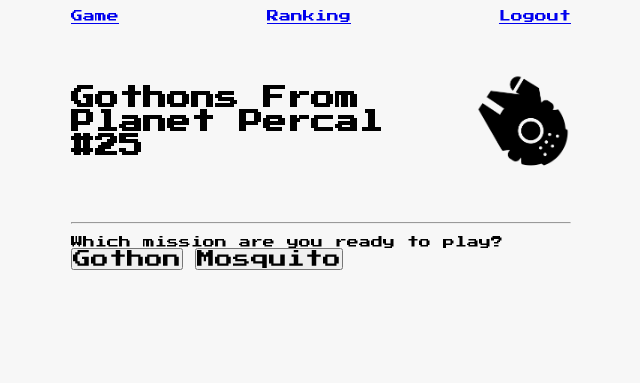
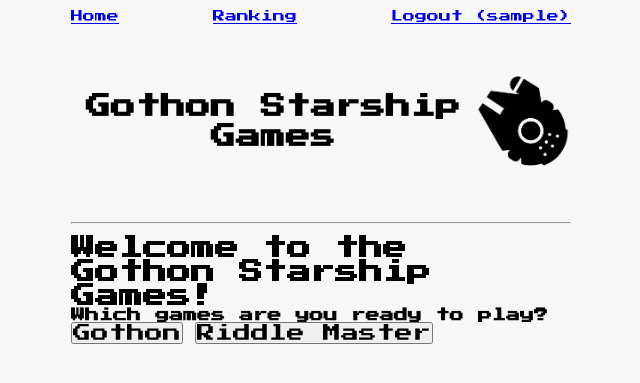
Before and after one commit to wmeira/gothongames, a Flask app: page / in a window 1280 px wide. Shown: the top 383 px of the page, without its empty margins (319-959 px from the left). Run offline with Flask 2, Linux system fonts and the light colour scheme; the first user in the database is signed in; some libraries are stand-ins or nearby versions.

Commit message:
CSS changes and RiddleMaster ideas

```diff
--- a/app/games.py
+++ b/app/games.py
@@ -37,12 +37,11 @@ class Room(object):
         self.paths.update(paths)
 
 
-""" Gothon Game """
-
 class Gothon(Game):
+    """ Gothon Game """
 
     central_corridor = Room("Central Corridor",
-    """
+                            """
     The Gothons of Planet Percal #25 have invaded your ship and destroyed
     your entire crew. You are the last surviving member and your last
     mission is to get the neutron destruct bomb from the Weapons Armory, put
@@ -55,7 +54,7 @@ class Gothon(Game):
     """)
 
     laser_weapon_armory = Room("Laser Weapon Armory",
-    """
+                               """
     Lucky for you they made you learn Gothon insults in the academy. You
     tell the one Gothon joke you know: Lbhe zbgure vf fb sng, jura fur fvgf
     nebhaq gur ubhfr, fur fvgf nebhaq gur ubhfr. The Gothon stops, tries
@@ -70,10 +69,10 @@ class Gothon(Game):
     code to get the bomb out. If you get the code wrong 10 times then the
     lock closes forever and you can't get the bomb. The code is 3 digits.
     """
-    )
+                               )
 
     the_bridge = Room("The Bridge",
-    """
+                      """
     The container clicks open and the seal breaks, letting gas out. You
     grab the neutron bomb and run as fast as you can to the bridge where
     you must place it in the right spot.
@@ -86,7 +85,7 @@ class Gothon(Game):
     """)
 
     escape_pod = Room("Escape Pod",
-    """
+                      """
     You point your blaster at the bomb under your arm and the Gothons put
     their hands up and start to sweat. You inch backward to the door, open
     it, and then carefully place the bomb on the floor, pointing your
@@ -103,7 +102,7 @@ class Gothon(Game):
     """)
 
     the_end_winner = Room("The End",
-    """
+                          """
     You jump into pod 2 and hit the eject button. The pod easily slides out
     into space heading to the planet below. As it flies to the planet, you
     look back and see your ship implode then explode like a bright star,
@@ -111,7 +110,7 @@ class Gothon(Game):
     """)
 
     the_end_loser = Room("The End",
-    """
+                         """
     You jump into a random pod and hit the eject button. The pod escapes
     out into the void of space, then implodes as the hull ruptures, crushing
     your body into jam jelly.
@@ -156,8 +155,62 @@ class Gothon(Game):
             self.central_corridor)
 
 
+class RiddleMaster(Game):
+    """ Riddle Master Game """
+
+    easy_guys_go = Room("Easy Guys, Go!",
+                        "What has to be broken before you can use it?")
+
+    son_name = Room("Son name",
+                    "David’s parents have three sons: Snap, Crackle, and what’s the name of the third son?")
+
+    car_people = Room("How tight is this car... hmmpf",
+                      "One grandfather, two fathers, two sons, and one grandson enter in a car. How many people are in the car?")
+
+    the_end_winner = Room("The End",
+                          """
+    Congratulations! You are a riddle master after all!
+    """)
+
+    the_end_loser = Room("The End",
+                         """
+    Unfortunately, you are not a riddle master. Come later after you rest in that furniture that has one head, one foot and four legs...
+    """)
+
+    easy_guys_go.add_paths({
+        'egg': son_name,
+        '*': the_end_loser,
+    })
+
+    son_name.add_paths({
+        'david': car_people,
+        '*': the_end_loser,
+    })
+
+    car_people.add_paths({
+        '3': the_end_winner,
+        'three': the_end_winner,
+        '*': the_end_loser,
+    })
+
+    def __init__(self):
+        super().__init__(
+            'Riddle Master',
+            'What have I got in my pocket?! (Bagins, Bilbo)',
+            {
+                'easy_guys_go': self.easy_guys_go,
+                'son_name': self.son_name,
+                'car_people': self.car_people,
+                'the_end_winner': self.the_end_winner,
+                'the_end_loser': self.the_end_loser,
+            },
+            self.easy_guys_go)
+
+
 gothon = Gothon()
+riddlemaster = RiddleMaster()
 
 available_games = {
-    'gothon': gothon
+    'gothon': gothon,
+    'riddlemaster': riddlemaster
 }
--- a/app/main/routes.py
+++ b/app/main/routes.py
@@ -1,4 +1,4 @@
-from flask import session, redirect, url_for, request, flash, render_template, current_app
+from flask import session, redirect, url_for, request, flash, render_template, current_app, abort
 from flask_login import login_required, login_user, logout_user, current_user
 from . import main
 from .forms import LoginForm, SignupForm
@@ -7,10 +7,18 @@ from ..models import User, Ranking
 from ..games import Gothon, available_games
 from ..email import send_email
 
+def is_safe_url(url):
+    """
+    Simple implementation to check if next URL is safe
+    """
+    if not url:
+        return False
+    url = url.strip()
+    return url[0] == '/' and '?' not in url
+
 
 @main.route("/")
 @main.route("/home")
-@login_required
 def home():
     return render_template("index.html")
 
@@ -25,7 +33,11 @@ def login():
         user = User.query.filter_by(username=username).first()
         if user and bcrypt.check_password_hash(user.password, form.password.data):
             login_user(user)
-            return redirect(url_for('.home'))
+            flash(f'Welcome, {username}!', 'success')
+            next = request.args.get('next')
+            if not is_safe_url(next):
+                return redirect(url_for('.home'))
+            return redirect(next)
         else:
             flash('Login Unsuccessful. Please check username and password', 'error')
     return render_template("login.html", form=form)
@@ -54,6 +66,21 @@ def signup():
         form.password.data = ''
         form.confirm.data = ''
     return render_template("signup.html", form=form)
+
+@main.route("/ranking", methods=['GET'])
+def ranking():
+    global_ranking = {}
+    user_ranking = {}
+    for game in available_games.keys():
+        best_five_scores = Ranking.get_best_scores(game, 5)
+
+        if current_user.is_authenticated:
+            best_user_score = Ranking.get_best_user_score(current_user.username, game)
+            user_ranking[game] = best_user_score
+        else:
+            user_ranking[game] = None
+        global_ranking[game] = best_five_scores
+    return render_template("ranking.html", global_ranking=global_ranking, user_ranking=user_ranking)
 
 
 @main.route("/game/gothon", methods=['GET', 'POST'])
@@ -90,24 +117,8 @@ def game_gothon():
             return redirect(url_for(".game_gothon"))
 
 
-@main.route("/game/mosquito", methods=['GET', 'POST'])
+@main.route("/game/riddlemaster", methods=['GET', 'POST'])
 @login_required
-def game_mosquito():
+def game_riddlemaster():
     #TODO game as a route parameter
-    return render_template("/game/mosquito.html")
-
-
-@main.route("/ranking", methods=['GET'])
-def ranking():
-    global_ranking = {}
-    user_ranking = {}
-    for game in available_games.keys():
-        best_five_scores = Ranking.get_best_scores(game, 5)
-
-        if current_user.is_authenticated:
-            best_user_score = Ranking.get_best_user_score(current_user.username, game)
-            user_ranking[game] = best_user_score
-        else:
-            user_ranking[game] = None
-        global_ranking[game] = best_five_scores
-    return render_template("ranking.html", global_ranking=global_ranking, user_ranking=user_ranking)
+    return render_template("/game/riddlemaster.html")
--- a/app/static/css/global.css
+++ b/app/static/css/global.css
@@ -43,6 +43,12 @@ button {
     justify-content: space-between;
 }
 
+.header h1 {
+    text-align: center;
+    line-height: 30px;
+    font-size:25px;
+}
+
 
 .alert-success {
     padding: 3px;
--- a/app/templates/game/gothon.html
+++ b/app/templates/game/gothon.html
@@ -16,6 +16,7 @@
 {% else %}
     <p>
         <form action="/game/gothon" method="POST">
+
             <input type="text" name="action">
             <input type="submit">
         </form>
--- a/app/templates/index.html
+++ b/app/templates/index.html
@@ -6,16 +6,13 @@
 
 {% block content %}
 <div class="play-container">
-    {% if current_user.is_authorized %}
+    <h1>Welcome to the Gothon Starship Games! </h1>
 
-    {% endif %}
+    <h3>Which games are you ready to play?</h3>
 
-
-    <p>Which mission are you ready to play?</p>
-
-    <div class="missions">
+    <div class="games">
         <button class="gothon" src="{{ url_for('main.game_gothon') }}">Gothon</button>
-        <button class="mosquito" src="{{ url_for('main.game_mosquito') }}">Mosquito</button>
+        <button class="riddle-master" src="/game/riddlemaster">Riddle Master</button>
     </div>
 
 </div>
--- a/app/templates/layout.html
+++ b/app/templates/layout.html
@@ -5,7 +5,7 @@
         <link rel="stylesheet" href="{{ url_for('static', filename='/css/global.css') }}">
         {% block css %} {% endblock %}
 
-        <title>Gothons From Planet Percal #25</title>
+        <title>Gothon Starship Games</title>
     </head>
     <body>
         <div class="content">
@@ -20,18 +20,18 @@
             {% endwith %}
 
             <div class="nav-bar">
-                <a href="{{ url_for('main.home') }}">Game</a>
+                <a href="{{ url_for('main.home') }}">Home</a>
                 <a href="{{ url_for('main.ranking') }}">Ranking</a>
 
                 {% if current_user.is_authenticated %}
-                    <a href="{{ url_for('main.logout') }}">Logout</a>
+                    <a href="{{ url_for('main.logout') }}">Logout ({{ current_user.username }})</a>
                 {% else %}
                     <a href="{{ url_for('main.login') }}">Login</a>
                 {% endif %}
             </div>
 
             <div class="header">
-                <h1>Gothons From Planet Percal #25</h1>
+                <h1>Gothon Starship Games</h1>
                 <img alt="Starship" src="{{ url_for('static', filename='/img/gothon_ship.png')}}"" height="100" width="100" />
             </div>
 
--- a/app/templates/login.html
+++ b/app/templates/login.html
@@ -13,7 +13,7 @@
 
     <div class="form-container">
         <form action=/login method="POST">
-            {{ form.csrf_token }}
+            {{ form.hidden_tag() }}
 
             {{ form.username.label }}
             {% if form.username.errors %}
--- a/app/templates/signup.html
+++ b/app/templates/signup.html
@@ -13,7 +13,7 @@
 
     <div class="form-container">
         <form action=/signup method="POST">
-            {{ form.csrf_token }}
+            {{ form.hidden_tag() }}
 
             {{ form.username.label }}
             {% if form.username.errors %}
```
Also changed, not shown: app/static/css/ranking.css (added, +33 -0 lines), app/templates/ranking.html (+9 -3 lines), README.md, app/gothon.sqlite, app/templates/game/riddlemaster.html (renamed from app/templates/game/mosquito.html), gothon.sqlite (deleted), 1 other file.
